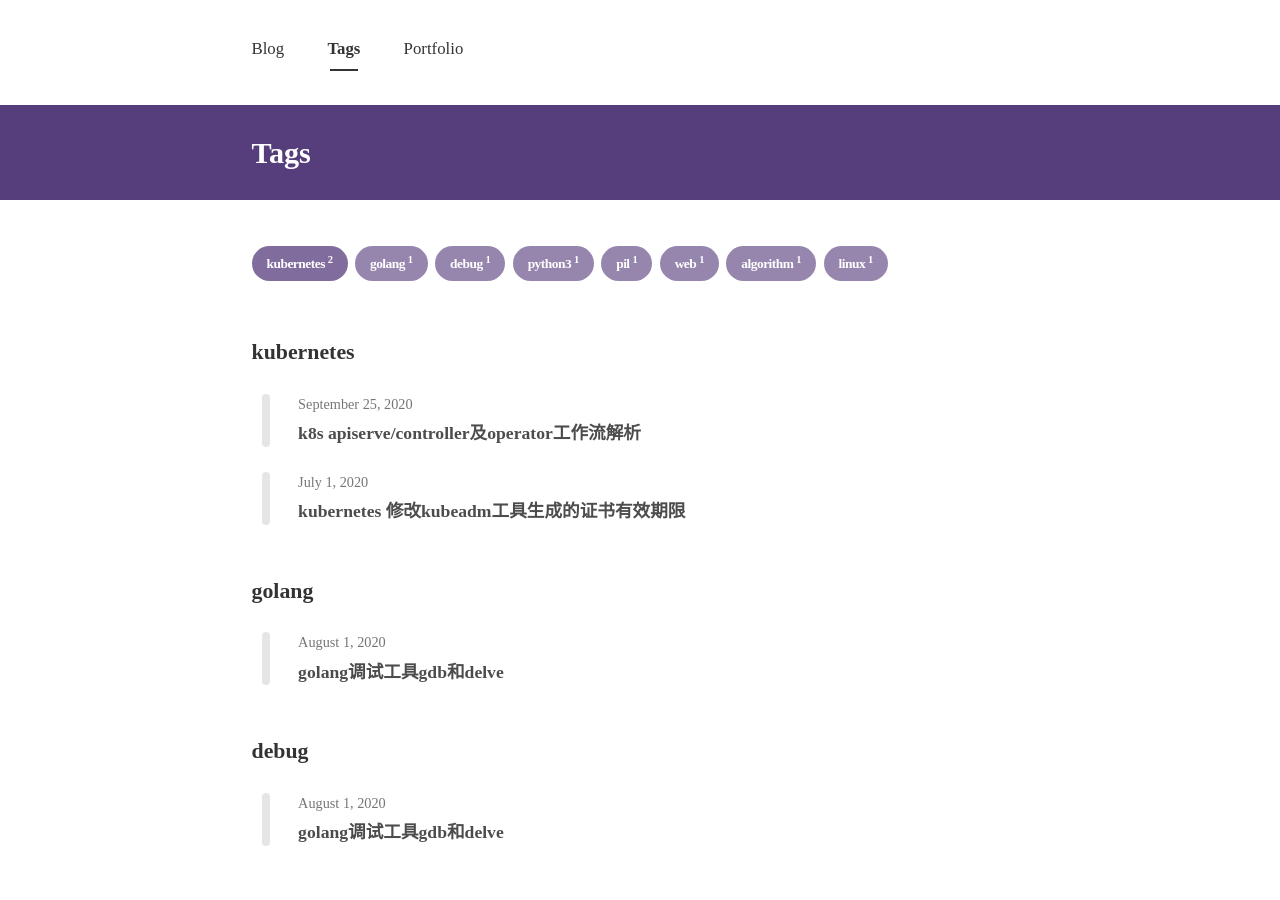
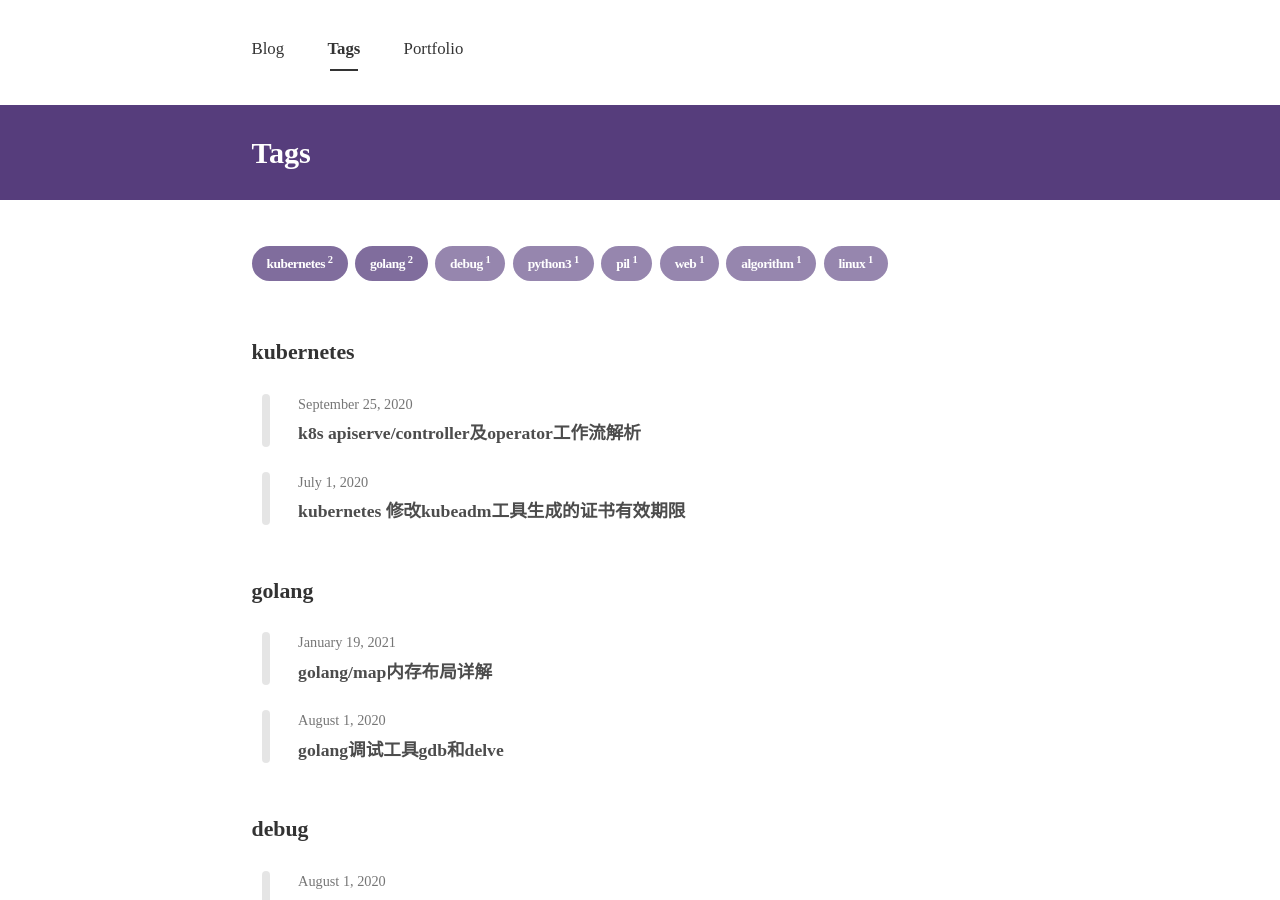
Before and after one commit to lafer-m/lafer-m.github.io, a Jekyll site: the page built from tags.html, in a window 1280 px wide and 900 px high. Built offline with Jekyll 4.4.1, drawn with Linux system fonts in a browser that asks for light colours; nearby versions of some CDN libraries; some web fonts are replaced; part of the change alters nothing that is shown.

Commit message:
add map memory layout

````diff
--- /dev/null
+++ b/_posts/2021-1-19-golang-map-memory-layout.md
@@ -0,0 +1,239 @@
+---
+layout: post
+title: golang/map内存布局详解
+tags: [golang]
+---
+
+// A map is just a hash table. The data is arranged
+// into an array of buckets. Each bucket contains up to
+// 8 key/value pairs. The low-order bits of the hash are
+// used to select a bucket. Each bucket contains a few
+// high-order bits of each hash to distinguish the entries
+// within a single bucket.
+//
+// If more than 8 keys hash to a bucket, we chain on
+// extra buckets.
+//
+// When the hashtable grows, we allocate a new array
+// of buckets twice as big. Buckets are incrementally
+// copied from the old bucket array to the new bucket array.
+//
+// Map iterators walk through the array of buckets and
+// return the keys in walk order (bucket #, then overflow
+// chain order, then bucket index).  To maintain iteration
+// semantics, we never move keys within their bucket (if
+// we did, keys might be returned 0 or 2 times).  When
+// growing the table, iterators remain iterating through the
+// old table and must check the new table if the bucket
+// they are iterating through has been moved ("evacuated")
+// to the new table.
+
+golang map的实现是一个hash table，数据存储在一个bucket的数组里面，每个bucket最多保存8对key-value。
+
+### 简介
+map中的数据存储在了一个bucket的数组里面，每个bucket可以存储8对key/value值。低位的hash值用于判断hash值落在哪个bucket中，简单来说的话就是hash % 2^B取余，获取该key落到的bucket. 高位的hash值用于在一个bucket里面确定key/value的位置。如果一个bucket里面的需要存储超过8个key，这个时候会创建溢出bucket,将超出的key,存储到溢出bucket里面去。
+当hash map增长的时候，将hmap.buckets新申请为原来的两倍，原来的buckets指向hmap.oldbuckets，并且进行渐进式的迁移，也就是说在下次插入或者删除的时候触发迁移，将oldbuckets中的key/value迁移到新的buckets中。遍历的时候有可能会需要遍历两个数组，如果oldbuckets存在。
+
+### 先看map的内存布局
+如下的例子中，我直接打印了map[string]int64包含两个buckets不包含溢出桶的内存布局，示例代码中hmap/bmap的结构都是拷贝的runtime.map的数据结构,为了能够简单打印出对应的字段，并在示例代码中通过详细的注释解释数据段的含义，英文注释为runtime map.go中原始的注释。
+hmap:  make(map[string]int64,12)的时候会返回一个*hmap指针
+bmap:  桶的数据结构，示例中初始化创建的map中包含了两个桶
+```
+package main
+
+import (
+	"fmt"
+	"reflect"
+	"unsafe"
+)
+
+const (
+	// Maximum number of key/value pairs a bucket can hold.
+    // 一个桶中最多能存储8对key/value.
+	bucketCntBits = 3
+	bucketCnt     = 1 << bucketCntBits
+)
+
+// A header for a Go map.
+type hmap struct {
+	// Note: the format of the hmap is also encoded in cmd/compile/internal/gc/reflect.go.
+	// Make sure this stays in sync with the compiler's definition.
+    // map 长度，即包含的key/value对数。
+	count     int // # live cells == size of map.  Must be first (used by len() builtin)
+	flags     uint8
+    // B ，桶的对数， 即map所拥有的桶数量是2^B个。
+	B         uint8  // log_2 of # of buckets (can hold up to loadFactor * 2^B items)
+    // 溢出桶的个数，map很小的时候是准的，大的map可能是不准的。
+	noverflow uint16 // approximate number of overflow buckets; see incrnoverflow for details
+    // 随机的hash key.
+	hash0     uint32 // hash seed
+
+    // 桶数组指针，[]bmap
+	buckets    unsafe.Pointer // array of 2^B Buckets. may be nil if count==0.
+    // 如果不为nil的时候，说明发生了扩容， 大小为buckets的一半，同样是桶数组指针, []bmap
+	oldbuckets unsafe.Pointer // previous bucket array of half the size, non-nil only when growing
+    // 迁移进度，扩容时候已经从oldbuckets迁移到buckets中的数量。
+	nevacuate  uintptr        // progress counter for evacuation (buckets less than this have been evacuated)
+
+    // 当key/value均不包含指针的时候，为避免扫描该bucket，将溢出桶存储在extra里面，并标记该bucket不包含指针。
+	extra *mapextra // optional fields
+}
+
+// mapextra holds fields that are not present on all maps.
+type mapextra struct {
+	// If both key and value do not contain pointers and are inline, then we mark bucket
+	// type as containing no pointers. This avoids scanning such maps.
+	// However, bmap.overflow is a pointer. In order to keep overflow buckets
+	// alive, we store pointers to all overflow buckets in hmap.extra.overflow and hmap.extra.oldoverflow.
+	// overflow and oldoverflow are only used if key and value do not contain pointers.
+	// overflow contains overflow buckets for hmap.buckets.
+	// oldoverflow contains overflow buckets for hmap.oldbuckets.
+	// The indirection allows to store a pointer to the slice in hiter.
+	overflow    *[]*bmap
+	oldoverflow *[]*bmap
+
+	// nextOverflow holds a pointer to a free overflow bucket.
+	nextOverflow *bmap
+}
+
+// A bucket for a Go map.
+type bmap struct {
+	// tophash generally contains the top byte of the hash value
+	// for each key in this bucket. If tophash[0] < minTopHash,
+	// tophash[0] is a bucket evacuation state instead.
+    // hash值的高位定位这个key在这个bucket中的位置。
+	tophash [bucketCnt]uint8
+	// Followed by bucketCnt keys and then bucketCnt values.
+	// NOTE: packing all the keys together and then all the values together makes the
+	// code a bit more complicated than alternating key/value/key/value/... but it allows
+	// us to eliminate padding which would be needed for, e.g., map[int64]int8.
+	// Followed by an overflow pointer.
+
+
+    // 在runtime map.go中以下部分并未定义， 本次测试为了打印数据加上了特定的定义，key/value的类型可能是任意类型。
+	// 这里补全定制的数据结构，以获得完整的数据，获取map的内存布局。
+	keys   [bucketCnt]string // string为1字节
+	values [bucketCnt]int64  // int64为8字节
+	// pading [n]byte  //假如需要padding，对齐字节就需要，我现在测试的情况看起来并不需要。
+	bmap *bmap // overflow 溢出的bucket, 由于bucket固定只能存储8对key/value，所以golang处理hash冲突的时候使用链表来解决。
+}
+
+func main() {
+	// 初始化的时候，make会为map生成两个
+	aMap := make(map[string]int64, 12)
+	aMap["test"] = 12
+	aMap["abcd"] = 11
+	p1 := unsafe.Pointer(&aMap)
+	p2 := unsafe.Pointer(reflect.ValueOf(aMap).Pointer())
+
+	// 这里两个指针并不是同一个，p1是指针的指针, 而p2才是指向hmap的指针。
+	fmt.Printf("%v != %v\n", p1, p2)
+	// 这里我想验证下map的指针底层内容就是hmap的开始地址么
+	// 所以我把runtime.map里面的数据结构拷贝放到我自己的包了，然后做指针转换
+	p3 := (*hmap)(unsafe.Pointer(reflect.ValueOf(aMap).Pointer()))
+	PrintHmapStruct(p3)
+}
+
+func PrintHmapStruct(p *hmap) {
+	fmt.Printf("map 长度： %#x\n", p.count)
+	fmt.Printf("map flags: %#x\n", p.flags)
+	fmt.Printf("map B 桶对数log_2: %#x\n", p.B)
+	fmt.Printf("map 溢出桶的大概个数: %#x\n", p.noverflow)
+	fmt.Printf("map hash key: %#x\n", p.hash0)
+	//通过B=1,知道桶的个数是2^1，即是2个桶，而且没有溢出桶
+	buts := (*[2]bmap)(p.buckets)
+	for n, b := range buts {
+		for k, topHash := range b.tophash {
+			fmt.Printf("map 桶%d->topHash%d: %#x\n", n, k, topHash)
+		}
+
+		for k, key := range b.keys {
+			fmt.Printf("map 桶%d->key%d: %s\n", n, k, key)
+		}
+
+		for k, value := range b.values {
+			fmt.Printf("map 桶%d->value%d: %#x\n", n, k, value)
+		}
+
+		fmt.Printf("map 桶%d->溢出桶指针: %v\n", n, b.bmap)
+	}
+
+	// 打印剩下的hmap字段
+	// oldbuckets，map扩容的时候才不为nil, 同样是指向桶数组的指针, 本次测试为nil。
+	fmt.Printf("map oldbuckets(扩容的时候不为nil): %v\n", p.oldbuckets)
+	// nevacuate 已经迁移的buckets数量。扩容的时候，p.buckets数组扩容为原来的两倍，并将老的值指向p.oldbuckets, 然后在insert或delete操作时进行迁移操作，迁移到新的buckets数组里面。
+	fmt.Printf("map nevacuate: %#x\n", p.nevacuate)
+	// 当key/value均不包含指针的时候，为避免扫描该bucket，将溢出桶存储在extra里面，并标记该bucket不包含指针。
+	fmt.Printf("map extra: %v\n", p.extra)
+}
+
+```
+
+运行结果, 分析结果，buckets数组包含两个桶（初始化的时候创建），而两个key：test/abcd可能落在任何一个桶中，在下面的结果中，落在了第二个桶里面，如下的bucket可能位于内存任意位置。
+```
+map 长度： 0x2
+map flags: 0x0
+map B 桶对数log_2: 0x1
+map 溢出桶的大概个数: 0x0
+map hash key: 0x200dc23e
+map buckets *[]bmap指针: (unsafe.Pointer)(0xc000096000)
+	map 桶0->topHash0: 0x0
+	map 桶0->topHash1: 0x0
+	map 桶0->topHash2: 0x0
+	map 桶0->topHash3: 0x0
+	map 桶0->topHash4: 0x0
+	map 桶0->topHash5: 0x0
+	map 桶0->topHash6: 0x0
+	map 桶0->topHash7: 0x0
+	map 桶0->key0:
+	map 桶0->key1:
+	map 桶0->key2:
+	map 桶0->key3:
+	map 桶0->key4:
+	map 桶0->key5:
+	map 桶0->key6:
+	map 桶0->key7:
+	map 桶0->value0: 0x0
+	map 桶0->value1: 0x0
+	map 桶0->value2: 0x0
+	map 桶0->value3: 0x0
+	map 桶0->value4: 0x0
+	map 桶0->value5: 0x0
+	map 桶0->value6: 0x0
+	map 桶0->value7: 0x0
+	map 桶0->溢出桶指针: <nil>
+	map 桶1->topHash0: 0x23
+	map 桶1->topHash1: 0xb8
+	map 桶1->topHash2: 0x0
+	map 桶1->topHash3: 0x0
+	map 桶1->topHash4: 0x0
+	map 桶1->topHash5: 0x0
+	map 桶1->topHash6: 0x0
+	map 桶1->topHash7: 0x0
+	map 桶1->key0: test
+	map 桶1->key1: abcd
+	map 桶1->key2:
+	map 桶1->key3:
+	map 桶1->key4:
+	map 桶1->key5:
+	map 桶1->key6:
+	map 桶1->key7:
+	map 桶1->value0: 0xc
+	map 桶1->value1: 0xb
+	map 桶1->value2: 0x0
+	map 桶1->value3: 0x0
+	map 桶1->value4: 0x0
+	map 桶1->value5: 0x0
+	map 桶1->value6: 0x0
+	map 桶1->value7: 0x0
+	map 桶1->溢出桶指针: <nil>
+map oldbuckets(扩容的时候不为nil): <nil>
+map nevacuate: 0x0
+map extra: <nil>
+```
+
+分析完上述结果后，我们再看如下的内存布局，就很容易理解了
+![map-memory-layout](http://www.mrzzjiy.cn/assets/golang-map-mem.png)
+
+### 参考资料
+[map详解](https://segmentfault.com/a/1190000023879178)
````
Also changed, not shown: _posts/2021-2-22-linux-gcc-process.md (+1 -0 lines), assets/golang-map-mem.png (added).
